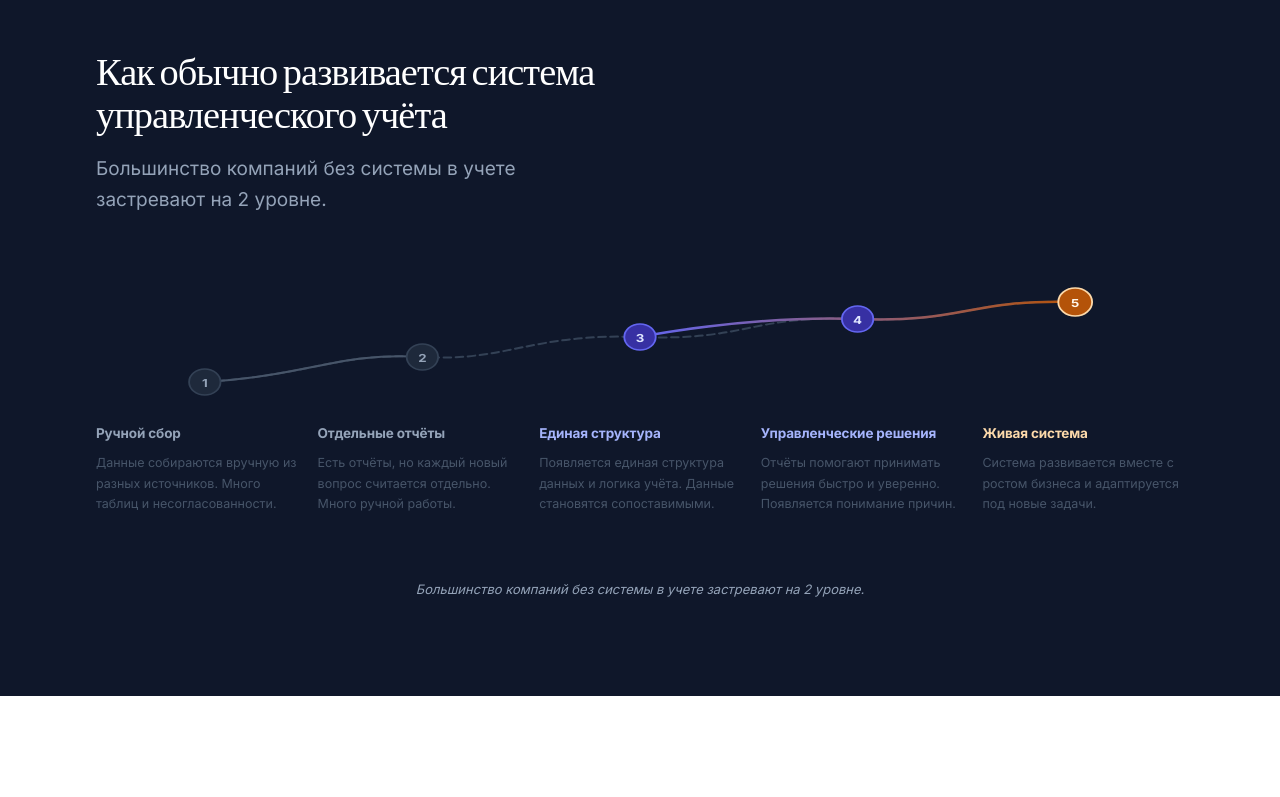
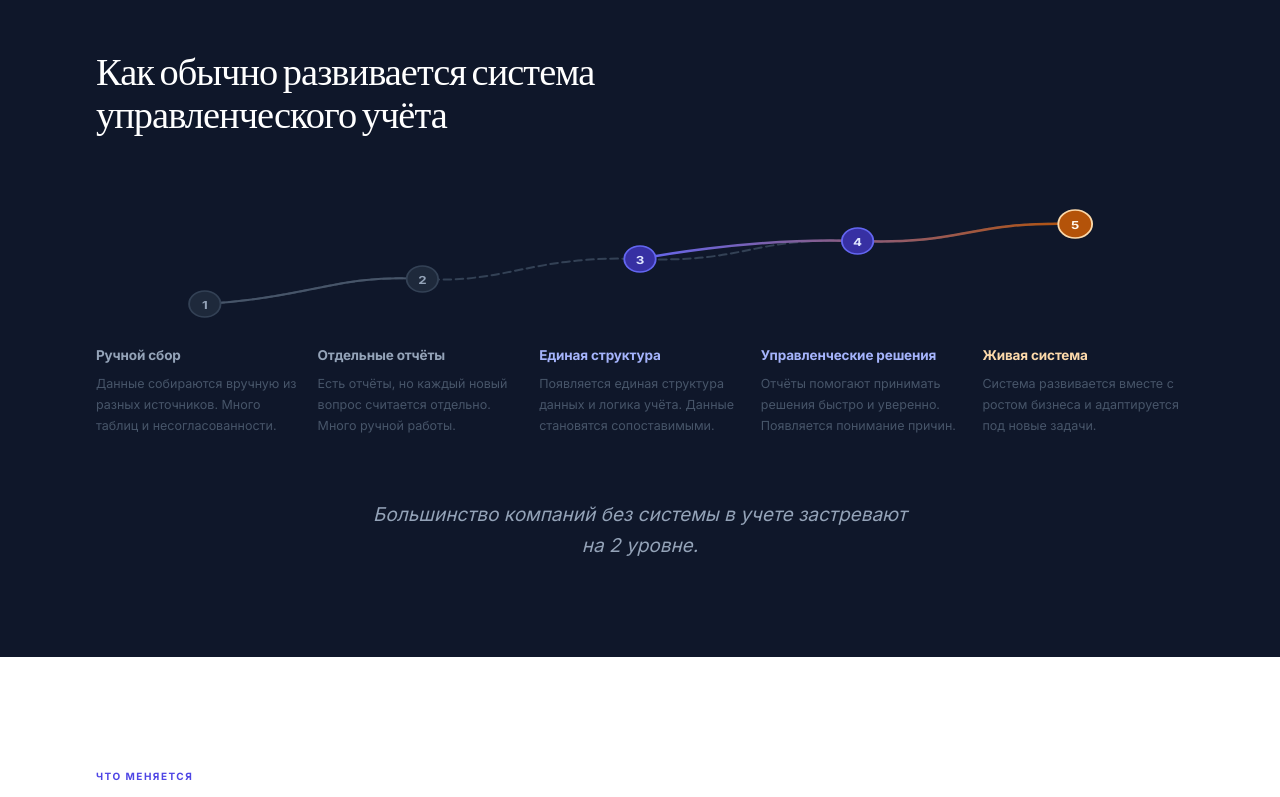
Before and after one commit to workdisk501-art/Uslugi, a React (Vite) app: page / in a window 1280 px wide. Shown: the part 689-1486 px from the top of the page. Built offline with nearby package versions, Linux system fonts and the light colour scheme.

Commit message:
Updated HomePage.tsx

```diff
--- a/src/pages/HomePage.tsx
+++ b/src/pages/HomePage.tsx
@@ -78,7 +78,7 @@ function MaturityMap() {
             Как обычно развивается система управленческого учёта
           </h2>
           <p style={{ fontSize: 19, frontWeight: 500, lineHeight: 1.65, color: '#94A3B8', maxWidth: 520, marginBottom: 72 }}>
-            Большинство компаний без системы в учете застревают на 2 уровне.
+
           </p>
         </FadeUp>
 
@@ -219,7 +219,7 @@ function MaturityMap() {
         {/* Callout note */}
        <FadeUp delay={0.4}>
   <p style={{
-    fontSize: 13,
+    fontSize: 19,
     color: '#94A3B8',
     fontStyle: 'italic',
     textAlign: 'center',
```
